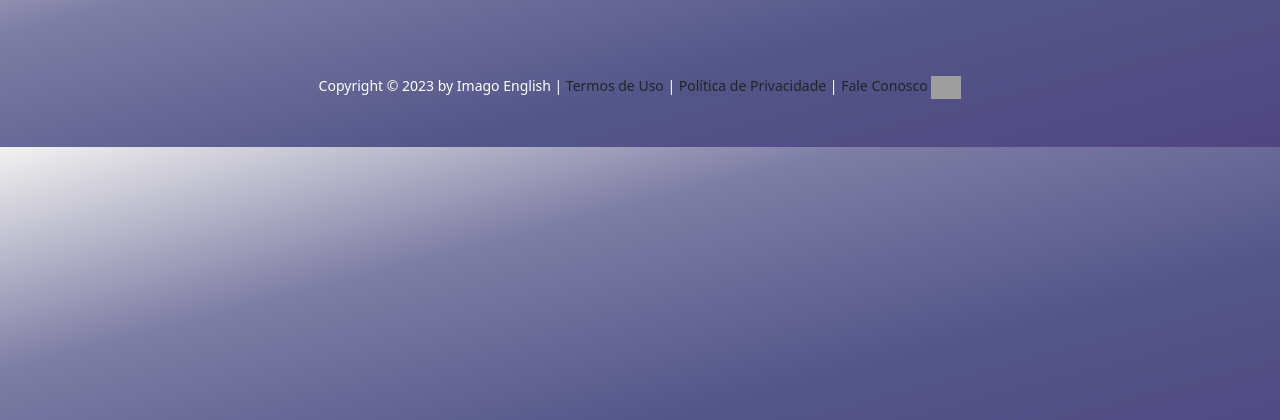
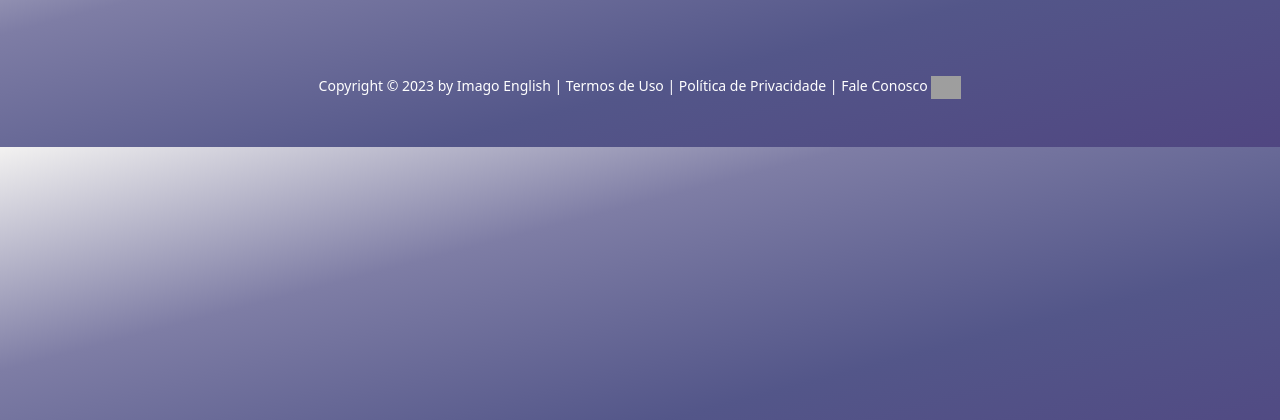
Before and after one commit to vmathm/Imago-English-v2, a Flask app: template app/templates/layout.html in a window 1280 px wide. Shown: the part 189-609 px from the top of the page. Run offline with Flask 3, Linux system fonts and the light colour scheme; the template is opened without the code that fills it, so the values that code supplies are empty; some libraries are stand-ins or nearby versions; grey boxes are pictures that could not be loaded.

Commit message:
fixes footer behavior on light mode

```diff
--- a/app/static/styles.css
+++ b/app/static/styles.css
@@ -505,6 +505,14 @@ html[data-bs-theme="light"] .google-login-box {
   color: white;
 }
 
+html[data-bs-theme="light"] footer,
+html[data-bs-theme="light"] footer a {
+  color: white !important;
+}
+
+html[data-bs-theme="light"] footer a:hover {
+  color: #ccc; /* optional: lighter shade on hover */
+}
 /* ===== Dark Mode: Bootstrap-native ===== */
 html[data-bs-theme="dark"] {
   background-color: #000;
```
